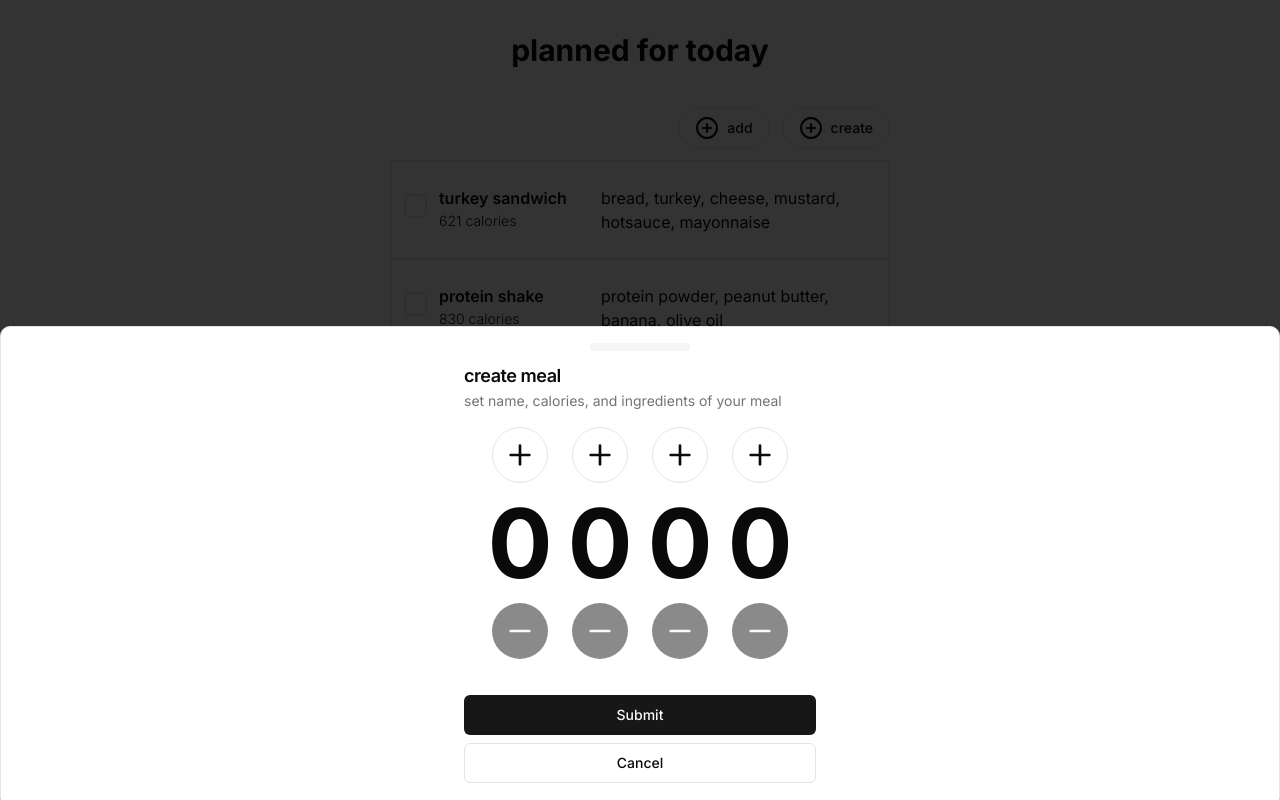
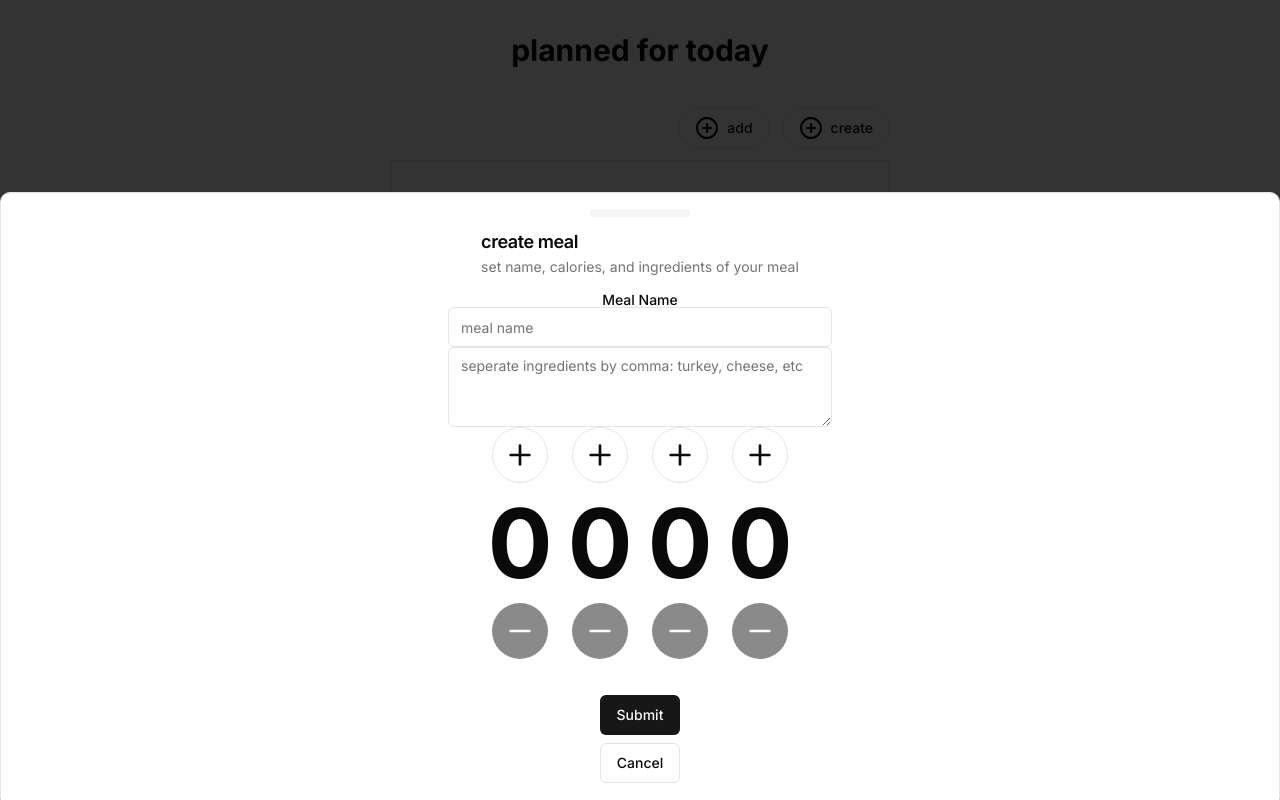
Before and after one commit to bryson-g/calor-contour, a Next.js app: page /plan in a window 1280 px wide. Both pictures are taken after a click on the button "create". Built offline with nearby package versions, Linux system fonts and the light colour scheme.

Commit message:
add input fields

```diff
--- a/package.json
+++ b/package.json
@@ -11,6 +11,7 @@
   "dependencies": {
     "@radix-ui/react-dialog": "^1.0.5",
     "@radix-ui/react-icons": "^1.3.0",
+    "@radix-ui/react-label": "^2.0.2",
     "@radix-ui/react-scroll-area": "^1.0.5",
     "@radix-ui/react-separator": "^1.0.3",
     "@radix-ui/react-slot": "^1.0.2",
--- a/src/app/plan/create-meal.tsx
+++ b/src/app/plan/create-meal.tsx
@@ -1,6 +1,18 @@
 import { Button } from "@/components/ui/button";
 import CaloriePicker from "@/components/ui/calorie-picker";
-import { Drawer, DrawerClose, DrawerContent, DrawerDescription, DrawerFooter, DrawerHeader, DrawerTitle, DrawerTrigger } from "@/components/ui/drawer";
+import {
+  Drawer,
+  DrawerClose,
+  DrawerContent,
+  DrawerDescription,
+  DrawerFooter,
+  DrawerHeader,
+  DrawerTitle,
+  DrawerTrigger,
+} from "@/components/ui/drawer";
+import { Input } from "@/components/ui/input";
+import { Label } from "@/components/ui/label";
+import { Textarea } from "@/components/ui/textarea";
 import { PlusCircle } from "lucide-react";
 import { useState } from "react";
 
@@ -15,14 +27,20 @@
         </Button>
       </DrawerTrigger>
       <DrawerContent>
-        <div className="mx-auto w-full max-w-sm">
+        <div className="mx-auto w-full max-w-sm flex flex-col items-center">
           <DrawerHeader>
             <DrawerTitle>create meal</DrawerTitle>
             <DrawerDescription>
               set name, calories, and ingredients of your meal
             </DrawerDescription>
           </DrawerHeader>
+
+          {/* // todo : fix styling here */}
+          <Label htmlFor="mealName"> Meal Name </Label>
+          <Input placeholder="meal name" id="mealName" />
+          <Textarea placeholder="seperate ingredients by comma: turkey, cheese, etc" />
           <CaloriePicker calories={calories} setCalories={setCalories} />
+
           <DrawerFooter className="mt-5">
             <Button>Submit</Button>
             <DrawerClose asChild>
--- /dev/null
+++ b/src/components/ui/input.tsx
@@ -0,0 +1,25 @@
+import * as React from "react"
+
+import { cn } from "@/lib/utils"
+
+export interface InputProps
+  extends React.InputHTMLAttributes<HTMLInputElement> {}
+
+const Input = React.forwardRef<HTMLInputElement, InputProps>(
+  ({ className, type, ...props }, ref) => {
+    return (
+      <input
+        type={type}
+        className={cn(
+          "flex h-10 w-full rounded-md border border-input bg-background px-3 py-2 text-sm ring-offset-background file:border-0 file:bg-transparent file:text-sm file:font-medium placeholder:text-muted-foreground focus-visible:outline-none focus-visible:ring-2 focus-visible:ring-ring focus-visible:ring-offset-2 disabled:cursor-not-allowed disabled:opacity-50",
+          className
+        )}
+        ref={ref}
+        {...props}
+      />
+    )
+  }
+)
+Input.displayName = "Input"
+
+export { Input }
--- /dev/null
+++ b/src/components/ui/label.tsx
@@ -0,0 +1,26 @@
+"use client"
+
+import * as React from "react"
+import * as LabelPrimitive from "@radix-ui/react-label"
+import { cva, type VariantProps } from "class-variance-authority"
+
+import { cn } from "@/lib/utils"
+
+const labelVariants = cva(
+  "text-sm font-medium leading-none peer-disabled:cursor-not-allowed peer-disabled:opacity-70"
+)
+
+const Label = React.forwardRef<
+  React.ElementRef<typeof LabelPrimitive.Root>,
+  React.ComponentPropsWithoutRef<typeof LabelPrimitive.Root> &
+    VariantProps<typeof labelVariants>
+>(({ className, ...props }, ref) => (
+  <LabelPrimitive.Root
+    ref={ref}
+    className={cn(labelVariants(), className)}
+    {...props}
+  />
+))
+Label.displayName = LabelPrimitive.Root.displayName
+
+export { Label }
--- /dev/null
+++ b/src/components/ui/textarea.tsx
@@ -0,0 +1,24 @@
+import * as React from "react"
+
+import { cn } from "@/lib/utils"
+
+export interface TextareaProps
+  extends React.TextareaHTMLAttributes<HTMLTextAreaElement> {}
+
+const Textarea = React.forwardRef<HTMLTextAreaElement, TextareaProps>(
+  ({ className, ...props }, ref) => {
+    return (
+      <textarea
+        className={cn(
+          "flex min-h-[80px] w-full rounded-md border border-input bg-background px-3 py-2 text-sm ring-offset-background placeholder:text-muted-foreground focus-visible:outline-none focus-visible:ring-2 focus-visible:ring-ring focus-visible:ring-offset-2 disabled:cursor-not-allowed disabled:opacity-50",
+          className
+        )}
+        ref={ref}
+        {...props}
+      />
+    )
+  }
+)
+Textarea.displayName = "Textarea"
+
+export { Textarea }
```
Also changed, not shown: 1 other file (tests, documents, lock files or other folders).
